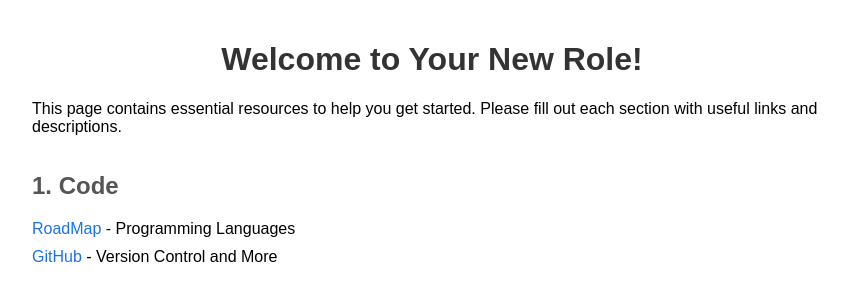
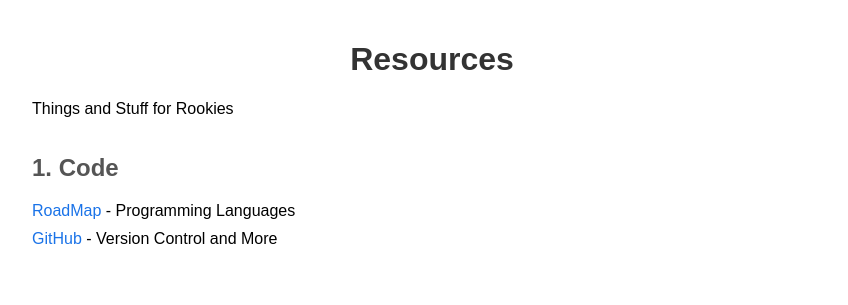
Before and after one commit to TheMoreEl/Resources, a plain HTML site: page index.html in a window 1280 px wide. Shown: the whole page, without its empty margins (208-1056 px from the left). Drawn offline with Linux system fonts and the light colour scheme.

Commit message:
Update index.html

```diff
--- a/index.html
+++ b/index.html
@@ -36,8 +36,8 @@
     </style>
 </head>
 <body>
-    <h1>Welcome to Your New Role!</h1>
-    <p>This page contains essential resources to help you get started. Please fill out each section with useful links and descriptions.</p>
+    <h1>Resources</h1>
+    <p>Things and Stuff for Rookies</p>
 
     <!-- Section 1: Code References -->
     <h2>1. Code</h2>
```
